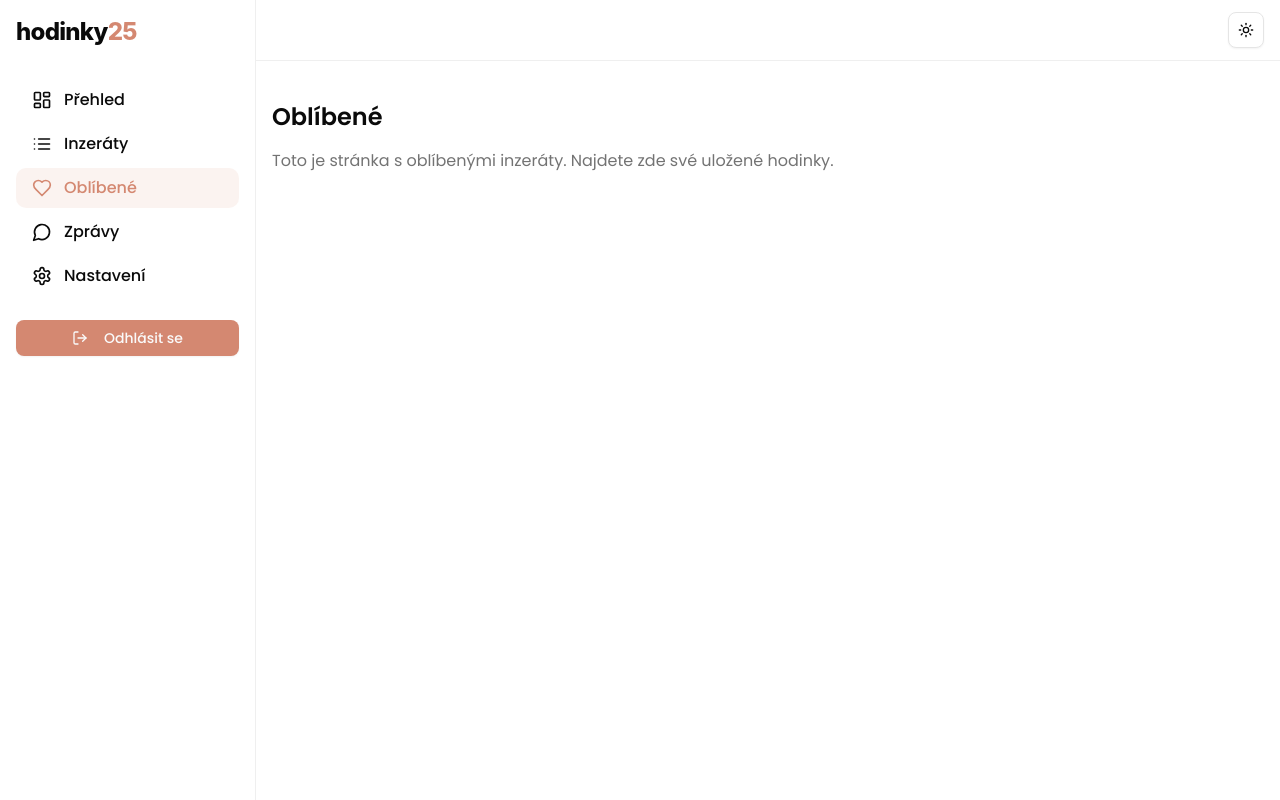
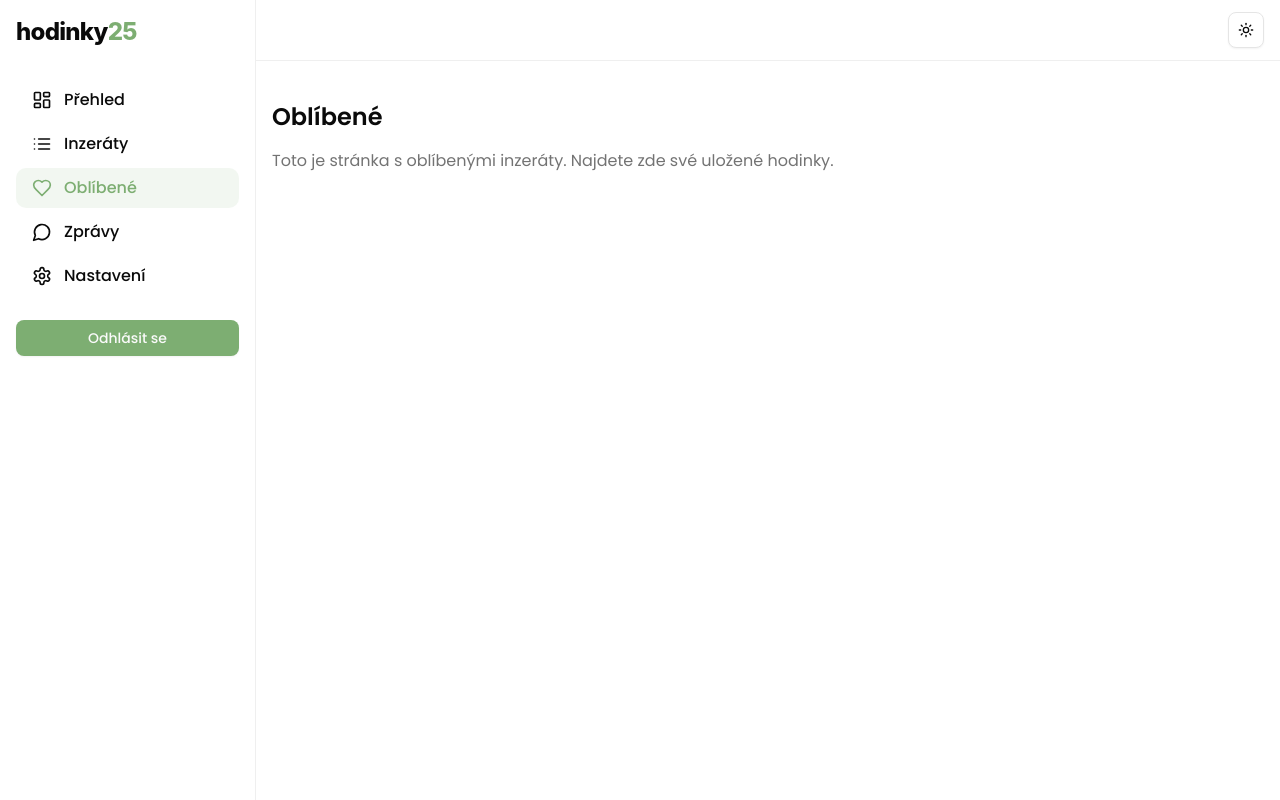
Before and after one commit to simonkana/hodinky25-frontend, a Next.js app: page /dashboard/favorites in a window 1280 px wide. Built offline with nearby package versions, Linux system fonts and the light colour scheme; no server answers; sample sign-in values are in the browser's storage.

Commit message:
More primary color options and toast refactor

```diff
--- a/src/app/dashboard/DashboardClientLayout.tsx
+++ b/src/app/dashboard/DashboardClientLayout.tsx
@@ -51,12 +51,13 @@ export default function DashboardClientLayout({
       if (response.ok) {
         localStorage.removeItem("token");
         router.push("/auth/login");
+        toast.success("Byli jste úspěšně odhlášeni!");
       } else {
         throw new Error("Failed to logout user");
       }
     } catch (error) {
       console.error("Error during logout:", error);
-      toast.error("Failed to logout user");
+      toast.error("Chyba při odhlašování. Zkuste to prosím znovu.");
     }
   };
   return (
@@ -109,7 +110,7 @@ export default function DashboardClientLayout({
           onClick={handleLogout}
           aria-label="Logout"
         >
-          <LogOut className="w-5 h-5 mr-2" aria-hidden="true" />
+          {/* <LogOut className="w-5 h-5 mr-2" aria-hidden="true" /> */}
           Odhlásit se
         </Button>
       </aside>
--- a/src/app/globals.css
+++ b/src/app/globals.css
@@ -50,9 +50,10 @@
   --card-foreground: oklch(0.145 0 0);
   --popover: oklch(1 0 0);
   --popover-foreground: oklch(0.145 0 0);
-  --primary: oklch(0.7 0.1 38);
+  /* --primary: oklch(0.7 0.1 63); */
+  /* --primary: oklch(0.7 0.1 38); */
   /* --primary: oklch(0.7 0.1 218); */
-  /* --primary: oklch(0.7 0.1 140); */
+  --primary: oklch(0.7 0.1 140);
   --primary-foreground: oklch(0.985 0 0);
   --secondary: oklch(0.97 0 0);
   --secondary-foreground: oklch(0.205 0 0);
@@ -86,9 +87,10 @@
   --card-foreground: oklch(0.985 0 0);
   --popover: oklch(0.205 0 0);
   --popover-foreground: oklch(0.985 0 0);
-  --primary: oklch(0.7 0.1 38);
+  /* --primary: oklch(0.7 0.1 63); */
+  /* --primary: oklch(0.7 0.1 38); */
   /* --primary: oklch(0.7 0.1 218); */
-  /* --primary: oklch(0.7 0.1 140); */
+  --primary: oklch(0.7 0.1 140);
   --primary-foreground: oklch(0.205 0 0);
   --secondary: oklch(0.269 0 0);
   --secondary-foreground: oklch(0.985 0 0);
```
